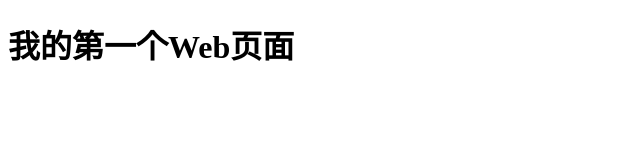
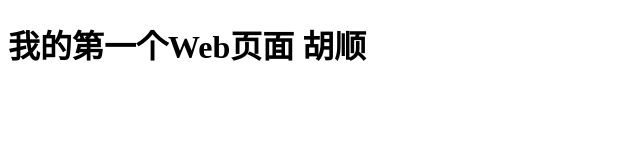
Before and after one commit to hushun111/homework02, a plain HTML site: page index.html in a window 1280 px wide. Shown: the whole page, without its empty margins (0-640 px from the left). Drawn offline with Linux system fonts and the light colour scheme.

Commit message:
Update index.html

```diff
--- a/index.html
+++ b/index.html
@@ -6,6 +6,6 @@
   <title>页面标题</title>
 </head>
 <body>
-  <h1>我的第一个Web页面</h1>
+  <h1>我的第一个Web页面 胡顺</h1>
 </body>
 </html>
```
